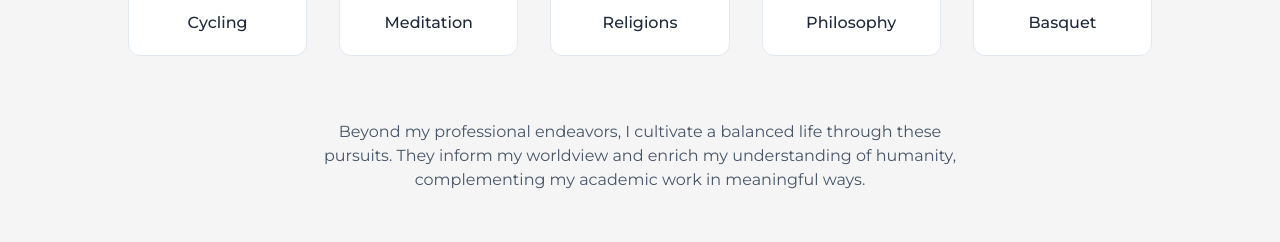
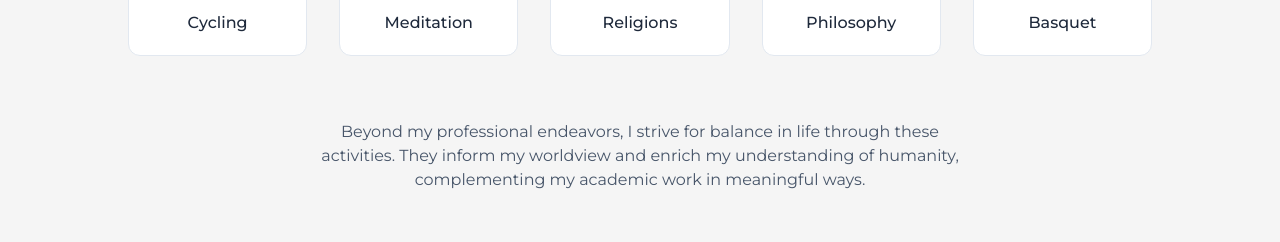
Before and after one commit to Ppantaleo/page, a Next.js app: page / in a window 1280 px wide. Shown: the part 3660-3902 px from the top of the page. Built offline with nearby package versions, Linux system fonts and the light colour scheme; a web font is replaced by a local one.

Commit message:
Update page.tsx

```diff
--- a/app/page.tsx
+++ b/app/page.tsx
@@ -308,7 +308,7 @@ export default function Home() {
 
           <div className="mt-16 max-w-2xl mx-auto text-center">
             <p className="text-slate-600 dark:text-slate-300">
-              Beyond my professional endeavors, I cultivate a balanced life through these pursuits. They inform my
+               Beyond my professional endeavors, I strive for balance in life through these activities. They inform my
               worldview and enrich my understanding of humanity, complementing my academic work in meaningful ways.
             </p>
           </div>
```
